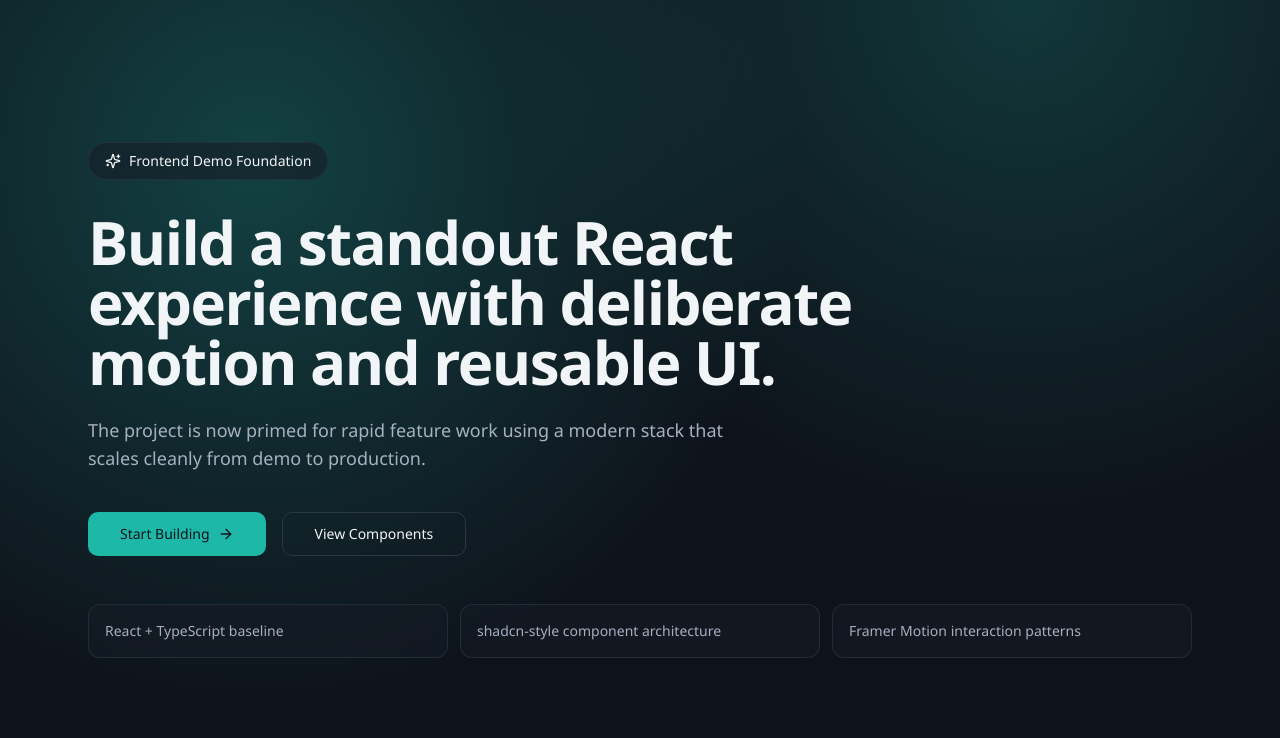
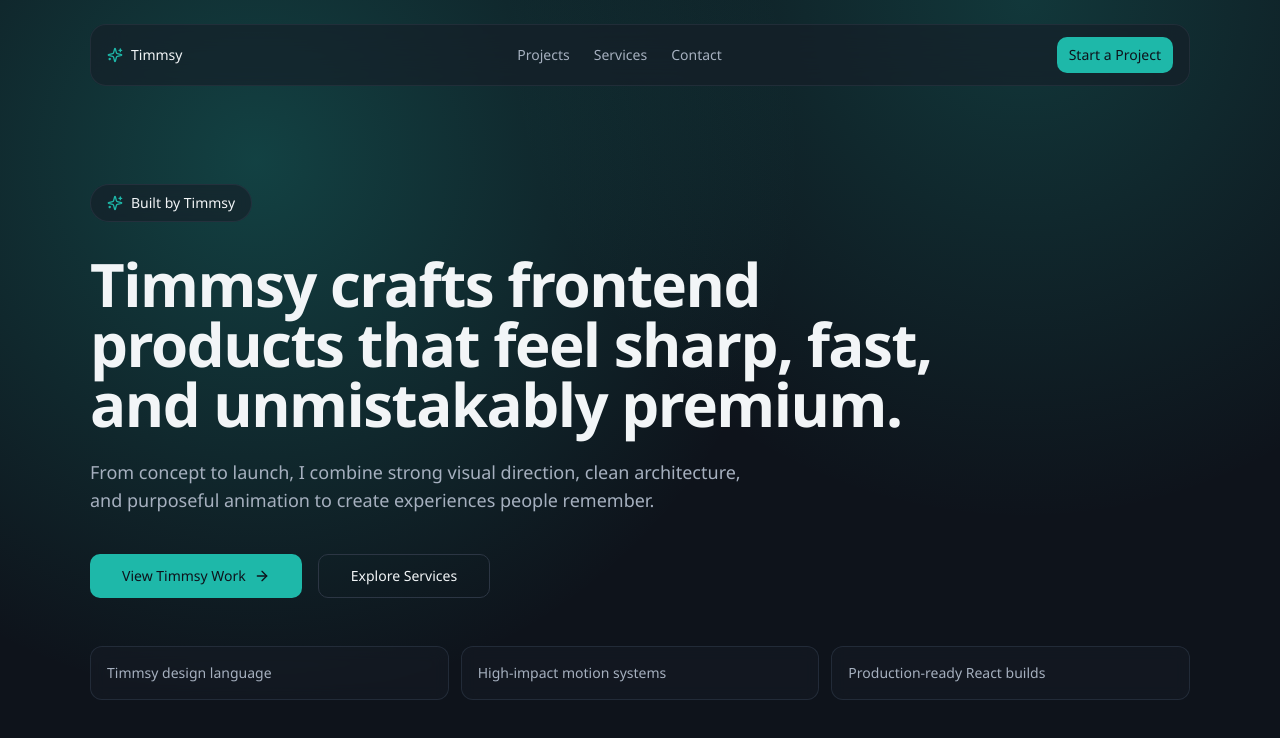
Before and after one commit to Timmsy1998/react-frontend-demo, a React (Vite) app: page / in a window 1280 px wide. Shown: the top 738 px of the page. Built offline with nearby package versions, Linux system fonts and the light colour scheme.

Commit message:
feat: add Timmsy-branded hero and top navigation

```diff
--- a/src/App.tsx
+++ b/src/App.tsx
@@ -1,78 +1,14 @@
-import { motion } from "framer-motion";
-import { Sparkles, ArrowRight } from "lucide-react";
-
-import { Button } from "@/components/ui/button";
-
-const features = [
-  "React + TypeScript baseline",
-  "shadcn-style component architecture",
-  "Framer Motion interaction patterns"
-];
+import { HeroSection } from "@/components/sections/hero-section";
+import { TopNav } from "@/components/sections/top-nav";
 
 export default function App() {
   return (
     <main className="relative min-h-screen overflow-hidden bg-background text-foreground">
       <div className="pointer-events-none absolute inset-0 bg-[radial-gradient(circle_at_20%_20%,hsl(var(--primary)/0.28),transparent_45%),radial-gradient(circle_at_80%_0%,hsl(var(--primary)/0.22),transparent_40%)]" />
-
-      <section className="relative mx-auto flex min-h-screen max-w-6xl flex-col justify-center px-6 py-16">
-        <motion.div
-          initial={{ opacity: 0, y: 20 }}
-          animate={{ opacity: 1, y: 0 }}
-          transition={{ duration: 0.6 }}
-          className="mb-8 inline-flex w-fit items-center gap-2 rounded-full border border-border/70 bg-card/60 px-4 py-2 text-sm backdrop-blur"
-        >
-          <Sparkles className="h-4 w-4" />
-          Frontend Demo Foundation
-        </motion.div>
-
-        <motion.h1
-          initial={{ opacity: 0, y: 28 }}
-          animate={{ opacity: 1, y: 0 }}
-          transition={{ duration: 0.7, delay: 0.1 }}
-          className="max-w-4xl text-balance text-4xl font-semibold tracking-tight sm:text-6xl"
-        >
-          Build a standout React experience with deliberate motion and reusable UI.
-        </motion.h1>
-
-        <motion.p
-          initial={{ opacity: 0, y: 28 }}
-          animate={{ opacity: 1, y: 0 }}
-          transition={{ duration: 0.7, delay: 0.2 }}
-          className="mt-6 max-w-2xl text-lg text-muted-foreground"
-        >
-          The project is now primed for rapid feature work using a modern stack that
-          scales cleanly from demo to production.
-        </motion.p>
-
-        <motion.div
-          initial={{ opacity: 0, y: 20 }}
-          animate={{ opacity: 1, y: 0 }}
-          transition={{ duration: 0.6, delay: 0.3 }}
-          className="mt-10 flex flex-wrap items-center gap-4"
-        >
-          <Button size="lg">
-            Start Building
-            <ArrowRight className="ml-2 h-4 w-4" />
-          </Button>
-          <Button size="lg" variant="outline">
-            View Components
-          </Button>
-        </motion.div>
-
-        <div className="mt-12 grid gap-3 sm:grid-cols-3">
-          {features.map((feature, idx) => (
-            <motion.div
-              key={feature}
-              initial={{ opacity: 0, y: 20 }}
-              animate={{ opacity: 1, y: 0 }}
-              transition={{ duration: 0.45, delay: 0.35 + idx * 0.1 }}
-              className="rounded-xl border border-border/70 bg-card/50 p-4 backdrop-blur"
-            >
-              <p className="text-sm text-muted-foreground">{feature}</p>
-            </motion.div>
-          ))}
-        </div>
-      </section>
+      <div className="relative z-10">
+        <TopNav />
+        <HeroSection />
+      </div>
     </main>
   );
 }
--- /dev/null
+++ b/src/components/sections/hero-section.tsx
@@ -0,0 +1,74 @@
+import { motion } from "framer-motion";
+import { ArrowRight, Sparkles } from "lucide-react";
+
+import { Button } from "@/components/ui/button";
+
+const features = [
+  "Timmsy design language",
+  "High-impact motion systems",
+  "Production-ready React builds"
+];
+
+export function HeroSection() {
+  return (
+    <section className="relative mx-auto flex min-h-[85vh] w-[min(1100px,92%)] flex-col justify-center pb-16 pt-24">
+      <motion.div
+        initial={{ opacity: 0, y: 20 }}
+        animate={{ opacity: 1, y: 0 }}
+        transition={{ duration: 0.55 }}
+        className="mb-8 inline-flex w-fit items-center gap-2 rounded-full border border-border/70 bg-card/60 px-4 py-2 text-sm backdrop-blur"
+      >
+        <Sparkles className="h-4 w-4 text-primary" />
+        Built by Timmsy
+      </motion.div>
+
+      <motion.h1
+        initial={{ opacity: 0, y: 24 }}
+        animate={{ opacity: 1, y: 0 }}
+        transition={{ duration: 0.6, delay: 0.1 }}
+        className="max-w-4xl text-balance text-4xl font-semibold tracking-tight sm:text-6xl"
+      >
+        Timmsy crafts frontend products that feel sharp, fast, and unmistakably premium.
+      </motion.h1>
+
+      <motion.p
+        initial={{ opacity: 0, y: 24 }}
+        animate={{ opacity: 1, y: 0 }}
+        transition={{ duration: 0.6, delay: 0.2 }}
+        className="mt-6 max-w-2xl text-lg text-muted-foreground"
+      >
+        From concept to launch, I combine strong visual direction, clean architecture,
+        and purposeful animation to create experiences people remember.
+      </motion.p>
+
+      <motion.div
+        initial={{ opacity: 0, y: 20 }}
+        animate={{ opacity: 1, y: 0 }}
+        transition={{ duration: 0.55, delay: 0.3 }}
+        className="mt-10 flex flex-wrap items-center gap-4"
+      >
+        <Button size="lg">
+          View Timmsy Work
+          <ArrowRight className="ml-2 h-4 w-4" />
+        </Button>
+        <Button size="lg" variant="outline">
+          Explore Services
+        </Button>
+      </motion.div>
+
+      <div className="mt-12 grid gap-3 sm:grid-cols-3">
+        {features.map((feature, idx) => (
+          <motion.div
+            key={feature}
+            initial={{ opacity: 0, y: 20 }}
+            animate={{ opacity: 1, y: 0 }}
+            transition={{ duration: 0.4, delay: 0.35 + idx * 0.1 }}
+            className="rounded-xl border border-border/70 bg-card/50 p-4 backdrop-blur"
+          >
+            <p className="text-sm text-muted-foreground">{feature}</p>
+          </motion.div>
+        ))}
+      </div>
+    </section>
+  );
+}
--- /dev/null
+++ b/src/components/sections/top-nav.tsx
@@ -0,0 +1,36 @@
+import { motion } from "framer-motion";
+import { Sparkles } from "lucide-react";
+
+import { Button } from "@/components/ui/button";
+
+const navItems = ["Projects", "Services", "Contact"];
+
+export function TopNav() {
+  return (
+    <motion.header
+      initial={{ opacity: 0, y: -20 }}
+      animate={{ opacity: 1, y: 0 }}
+      transition={{ duration: 0.5 }}
+      className="sticky top-0 z-20 mx-auto mt-6 w-[min(1100px,92%)] rounded-2xl border border-border/60 bg-card/60 px-4 py-3 backdrop-blur-lg"
+    >
+      <div className="flex items-center justify-between gap-3">
+        <div className="inline-flex items-center gap-2 text-sm font-medium">
+          <Sparkles className="h-4 w-4 text-primary" />
+          Timmsy
+        </div>
+
+        <nav className="hidden items-center gap-6 text-sm text-muted-foreground md:flex">
+          {navItems.map((item) => (
+            <a key={item} href="#" className="transition-colors hover:text-foreground">
+              {item}
+            </a>
+          ))}
+        </nav>
+
+        <Button size="sm" className="h-9">
+          Start a Project
+        </Button>
+      </div>
+    </motion.header>
+  );
+}
```
Also changed, not shown: 1 other file (tests, documents, lock files or other folders).
